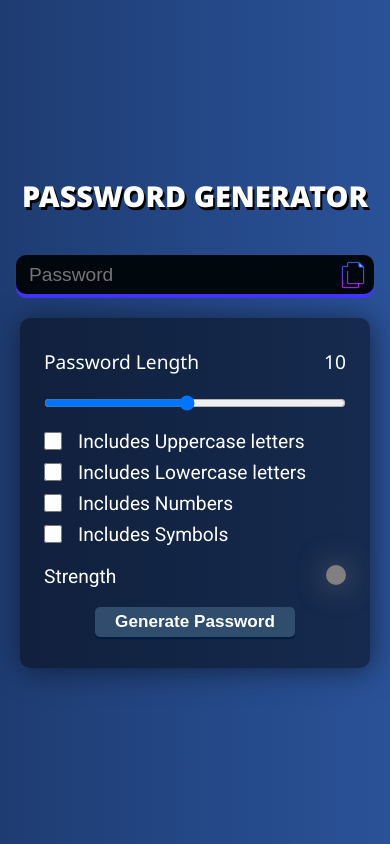
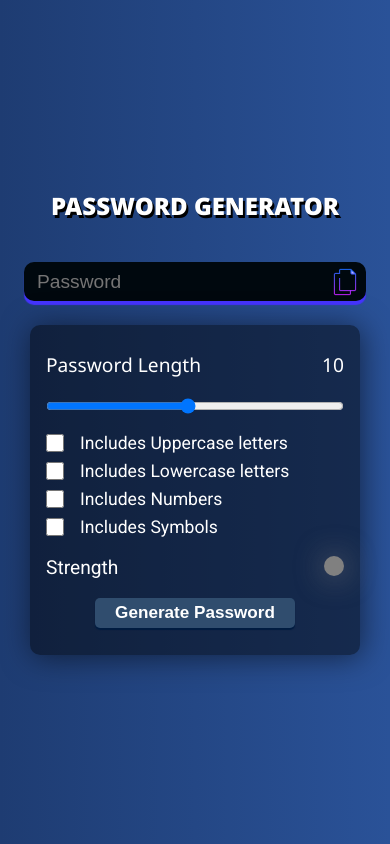
Before and after one commit to neerajjagga/PasswordGenerator, a plain HTML site: page index.html in a window 390 px wide. Drawn offline with Linux system fonts and the light colour scheme.

Commit message:
Add files via upload

```diff
--- a/style.css
+++ b/style.css
@@ -116,3 +116,19 @@ h1{
 #generateButton:hover{
     background-color: rgb(42, 109, 187);
 }
+@media screen and (max-width:400px){
+    h1{
+        font-size: 1.5rem;
+    }
+    .input-container{
+        width: 330px;
+        height: 330px;
+        padding: 1rem;
+    }
+    .display-container{
+        gap: 0rem;
+    }
+    #checkbox label{
+        font-size: 1.1rem;
+    }
+}
```
Also changed, not shown: index.html (+5 -3 lines).
